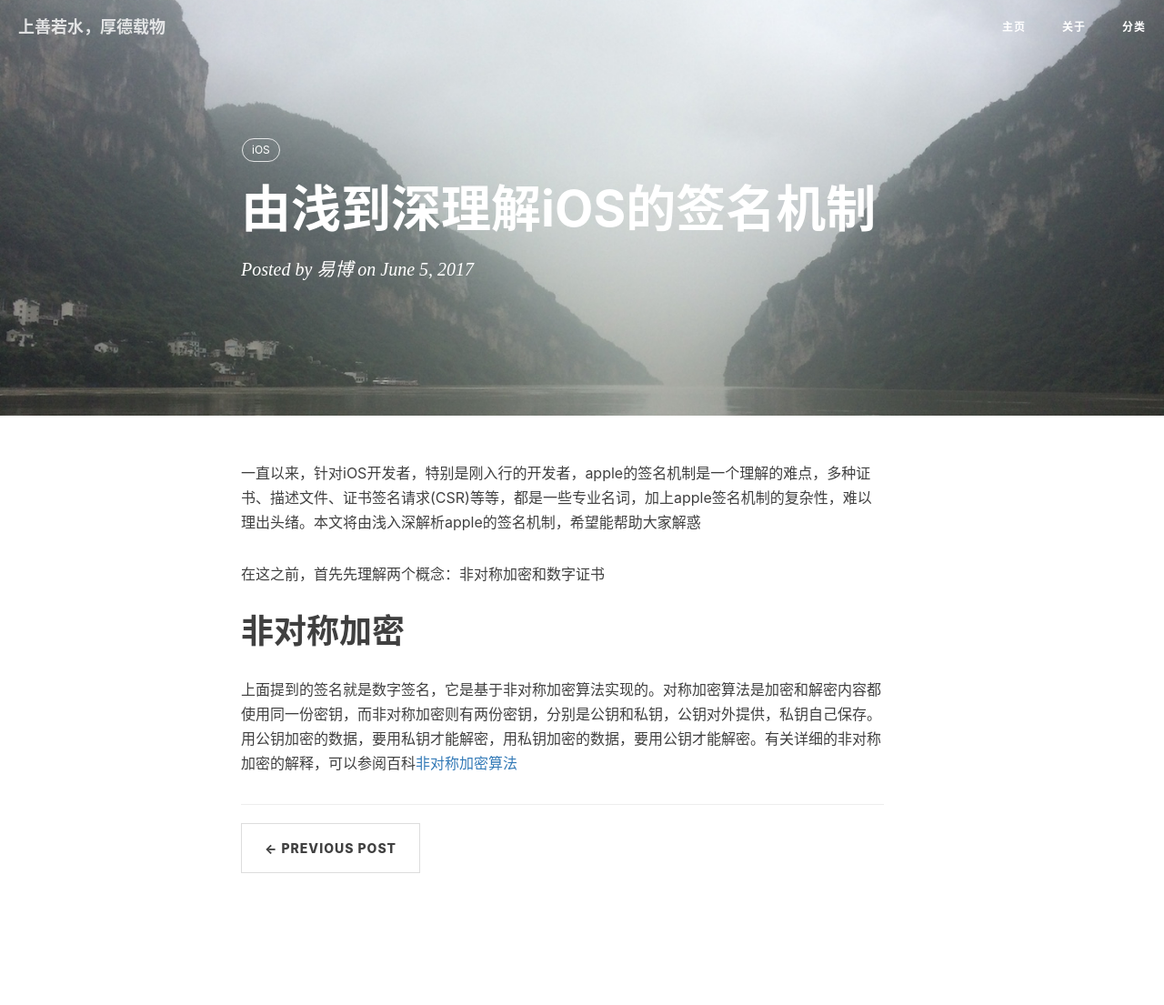
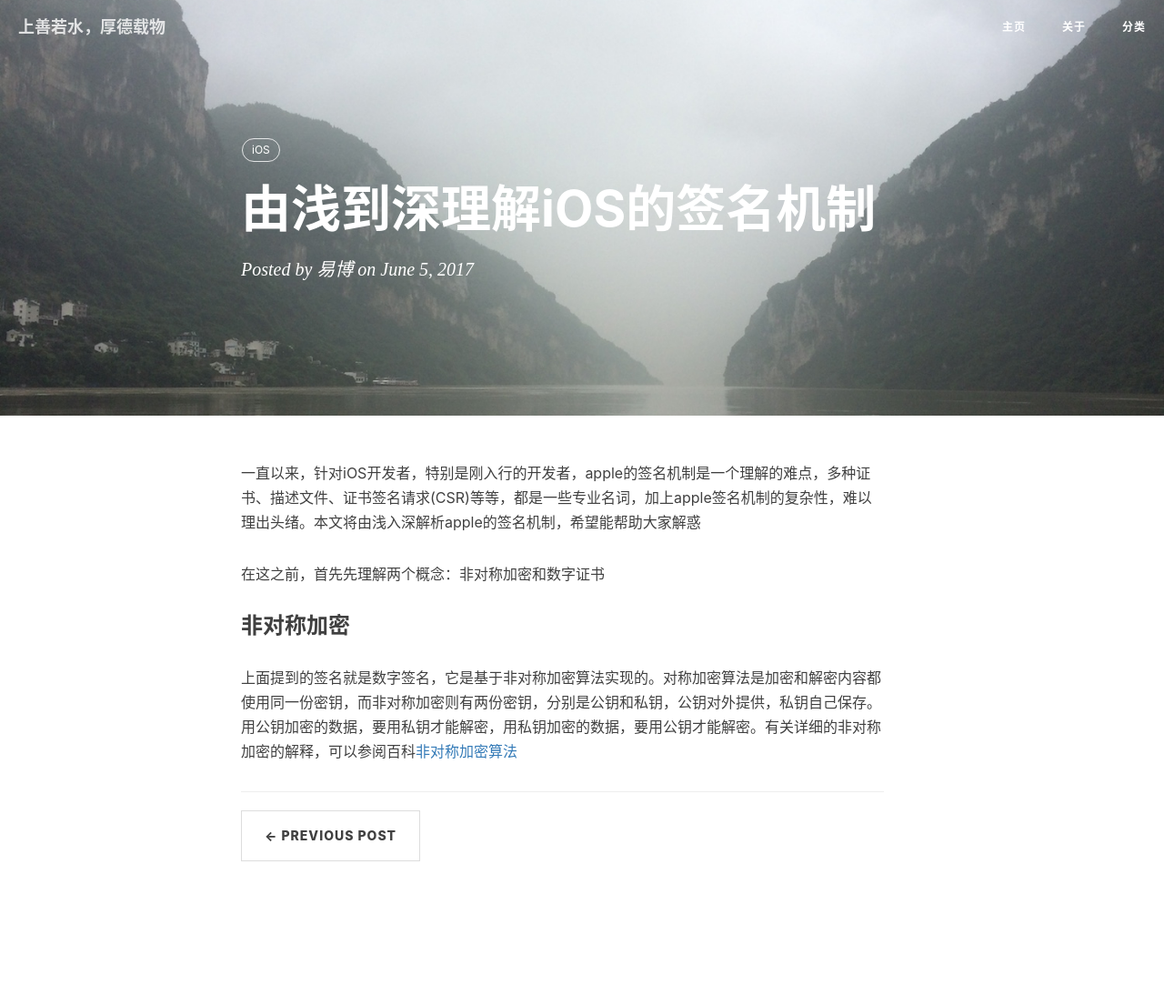
Before and after one commit to xttxqjfg/xttxqjfg.github.io, a Jekyll site: the page built from _posts/201706/2017-06-05-由浅到深理解iOS的签名机制.markdown, in a window 1280 px wide. Shown: the whole page at 91% size. Built offline with Jekyll 4.4.1, drawn with Linux system fonts in a browser that asks for light colours; nearby versions of some CDN libraries; comment, search, counter and statistics services are not loaded.

Commit message:
no message

```diff
--- a/_posts/201706/2017-06-05-由浅到深理解iOS的签名机制.markdown
+++ b/_posts/201706/2017-06-05-由浅到深理解iOS的签名机制.markdown
@@ -13,6 +13,6 @@ tags:
 
 在这之前，首先先理解两个概念：非对称加密和数字证书
 
-# 非对称加密
+### 非对称加密
 
 上面提到的签名就是数字签名，它是基于非对称加密算法实现的。对称加密算法是加密和解密内容都使用同一份密钥，而非对称加密则有两份密钥，分别是公钥和私钥，公钥对外提供，私钥自己保存。用公钥加密的数据，要用私钥才能解密，用私钥加密的数据，要用公钥才能解密。有关详细的非对称加密的解释，可以参阅百科[非对称加密算法](http://baike.baidu.com/link?url=WBJ7fFUpICd_QMGvgN5vRHgKqIdV-Qo06PNNjSRzBs83j87HrqBQocYO2FXFqAeD3RnpvxvbVeGtwv5JFt17aP2Cs5wwsNY8_Q62vocCFWTVn-ftsi2TI_W_1bjm-kqWiMttVFNC-NUUcO-JTq8Zz4uTvuE02m1UG4EK_5mpQH3)
```
